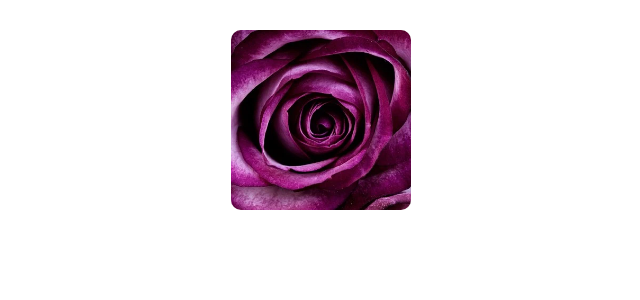
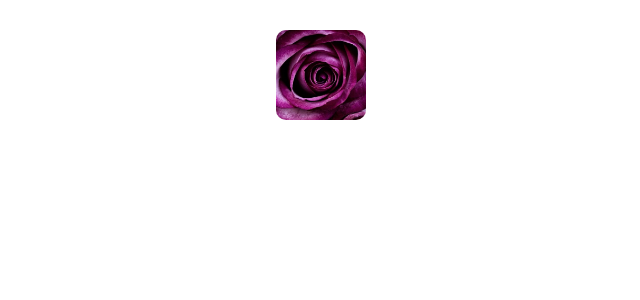
Before and after one commit to Tabea014/dictionary, a React (Create React App) app: page / in a window 1280 px wide. Shown: the top 300 px of the page, without its empty margins (319-959 px from the left). Built offline with nearby package versions, Linux system fonts and the light colour scheme.

Commit message:
Logo edit

```diff
--- a/src/App.css
+++ b/src/App.css
@@ -4,8 +4,8 @@
 
 
 .PurpleRose {
-  max-width: 200px;
-  max-height: 180px;
+  max-width: 100px;
+  max-height: 90px;
   display: block;
   margin: 0 auto;
   border-radius: 10px;
```
